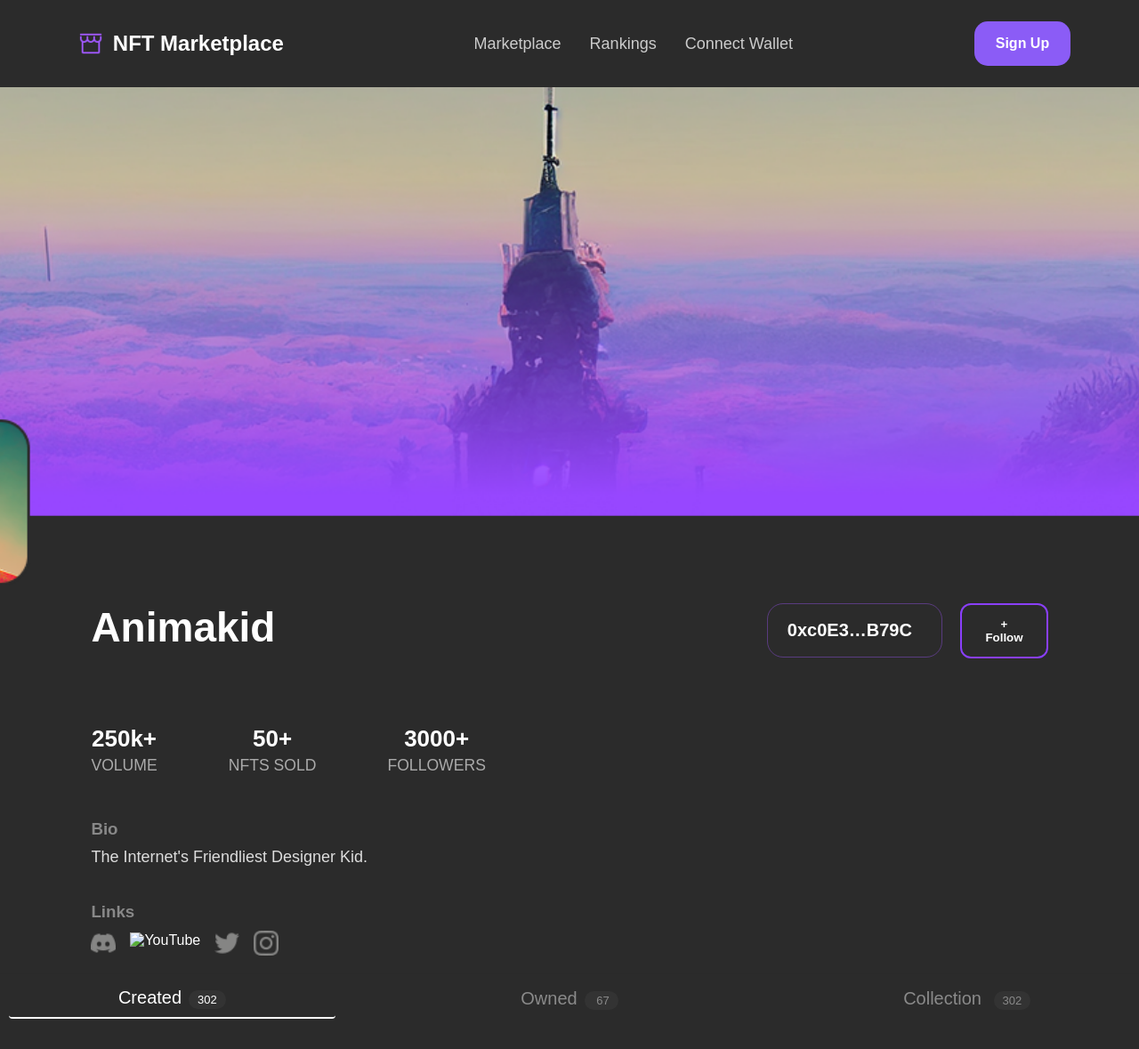
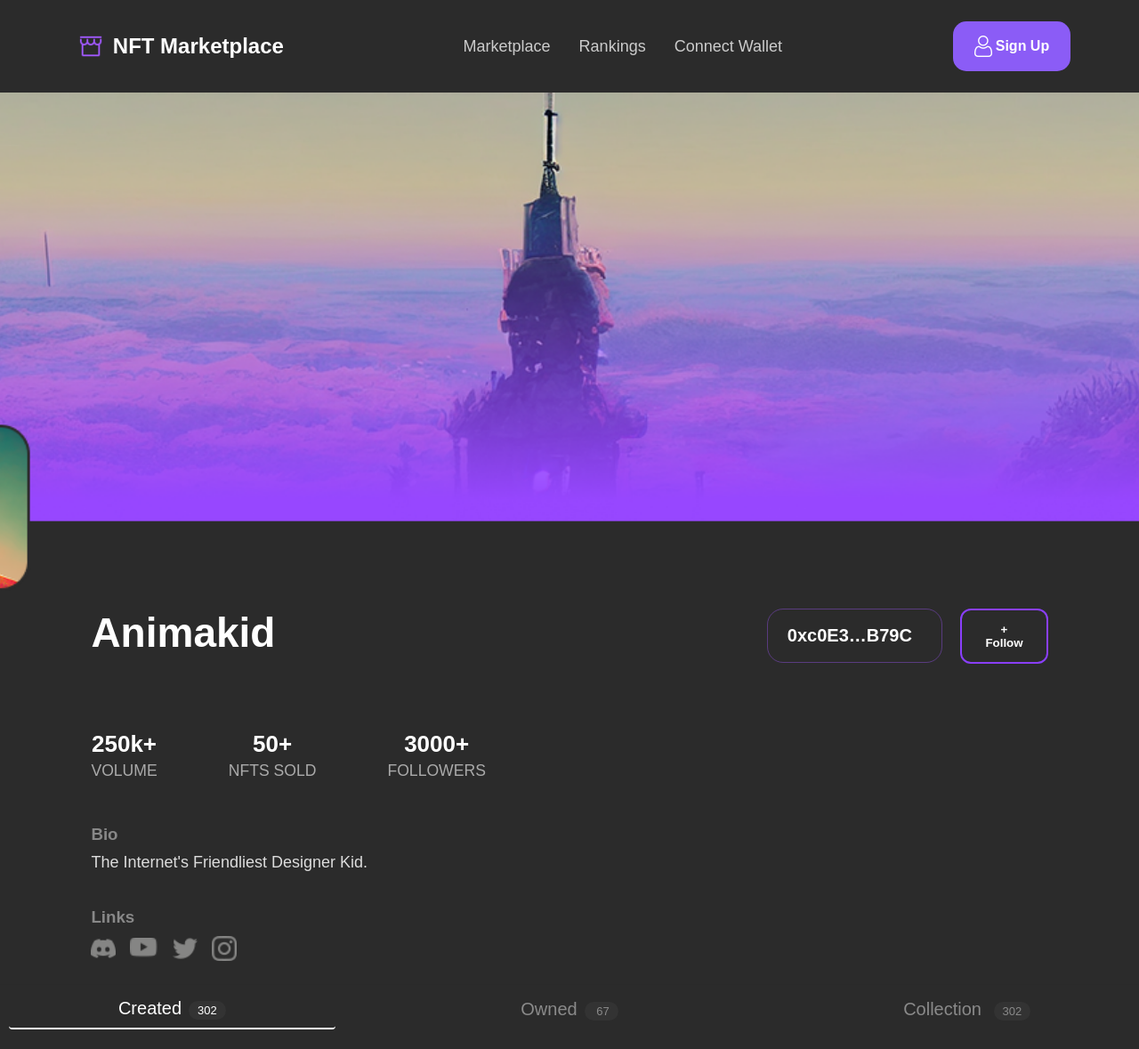
Before and after one commit to theend00444-stack/Nft, a plain HTML site: page avatar.html in a window 1280 px wide. Shown: the top 1179 px of the page at 89% size. Drawn offline with Linux system fonts and the light colour scheme; files whose address does not match are found by name.

Commit message:
Update avatar.html

```diff
--- a/avatar.html
+++ b/avatar.html
@@ -14,7 +14,7 @@
     <a href="creactors.html">Rankings</a>
     <a href="connect.html">Connect Wallet</a>
   </nav>
-  <a href="registratoin.html" class="sign-up" > <img src="user.png" alt="">Sign Up</a>
+  <a href="registratoin.html" class="sign-up">Sign Up</a>
 </header>
 
     <div class="profile-banner">
@@ -51,7 +51,7 @@
             <h3>Links</h3>
            <div class="socials">
          <a href="#"><img src="discord.png" alt="Discord"></a>
-        <a href="#"><img style="margin-top: 2px; width: 32px; height: 32px;" src="assets/youtube.png" alt="YouTube"></a>
+        <a href="#"><img style="margin-top: 2px; width: 32px; height: 32px;" src="youtube.png" alt="YouTube"></a>
                 <a href="#"><img src="twitter.png" alt="Twitter"></a>
         <a href="#"><img src="instagram.png" alt="Instagram"></a>
       </div>
@@ -317,4 +317,5 @@
 <script src="login.js"></script>
 
 </body>
+
 </html>
```
